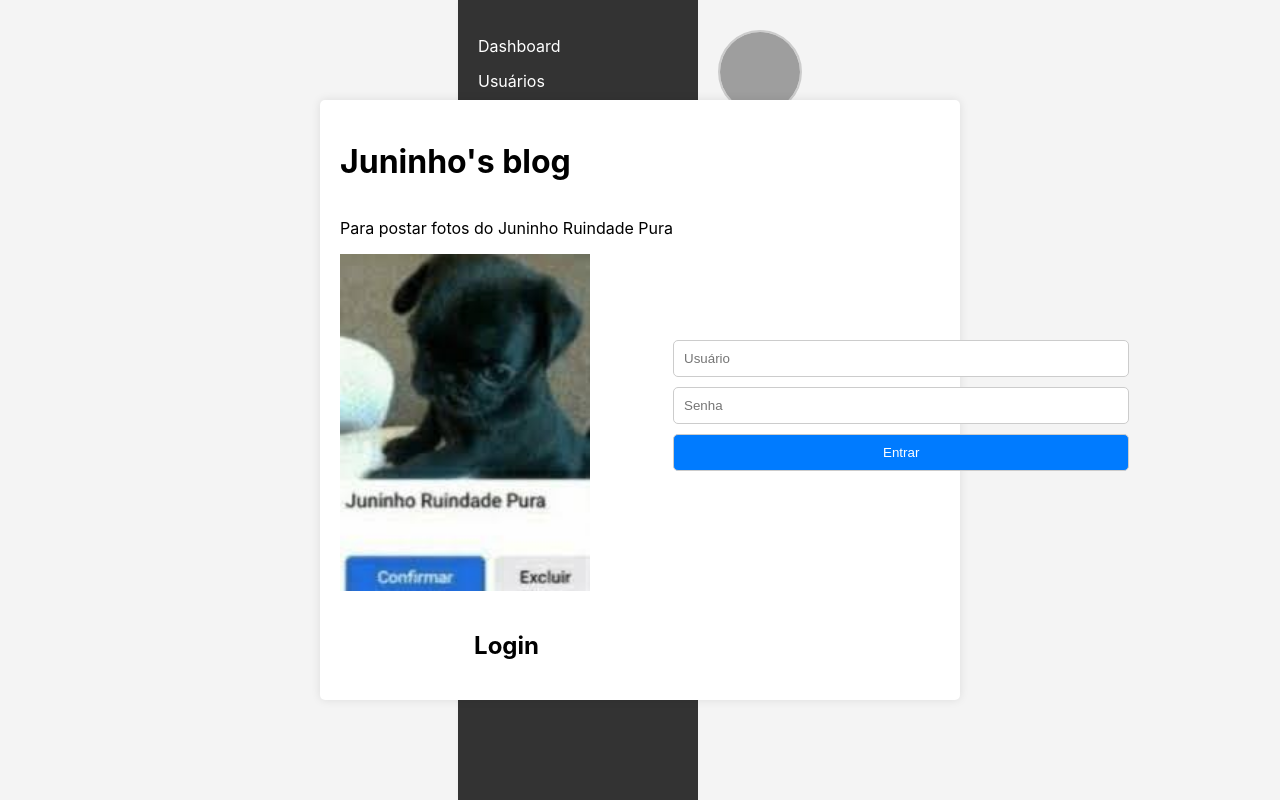
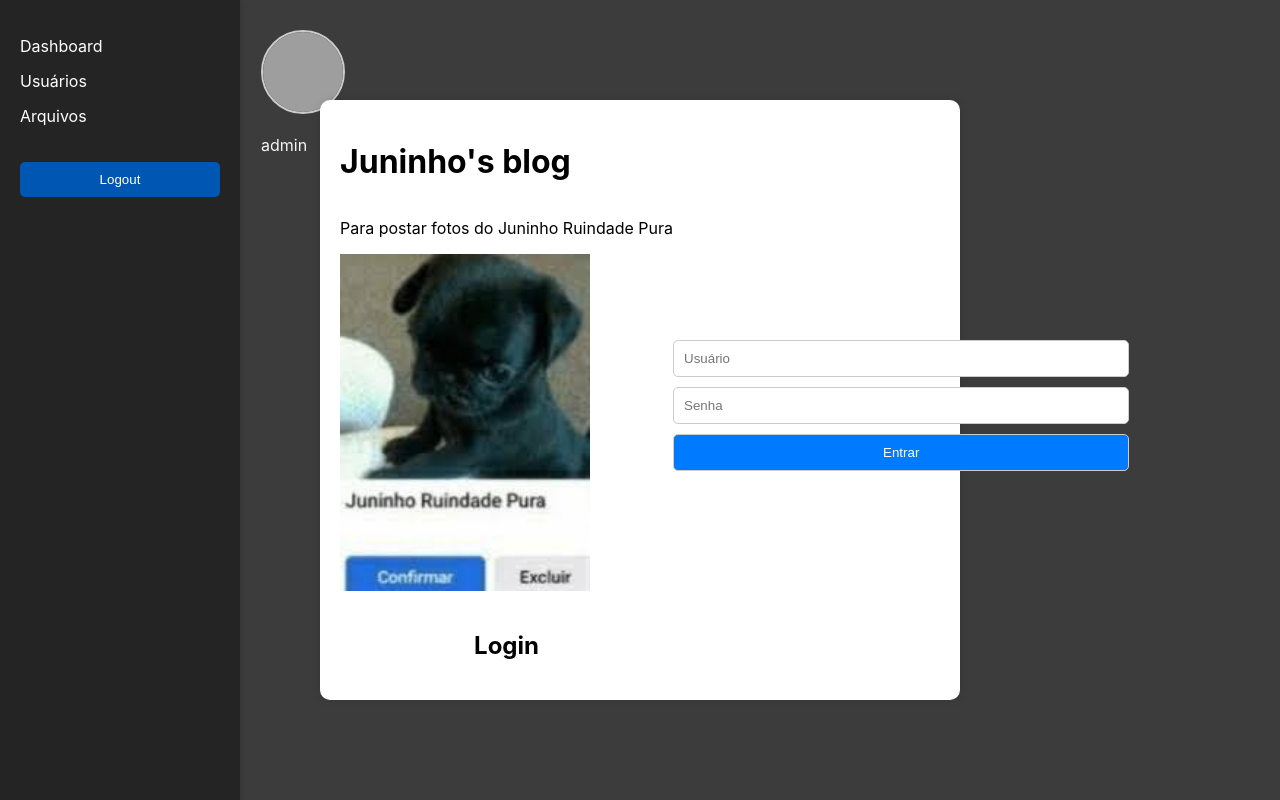
Before and after one commit to JuniorCarvalho18/Projeto-Extra-Dev-Web, a React (Create React App) app in the folder app-login/frontend/: page /login in a window 1280 px wide. Built offline with nearby package versions, Linux system fonts and the light colour scheme; sample sign-in values are in the browser's storage.

Commit message:
Just Juninho

```diff
--- a/app-login/frontend/src/App.css
+++ b/app-login/frontend/src/App.css
@@ -14,7 +14,7 @@
 }
 
 .App-header {
-  background-color: #282c34;
+  background-color: rgb(60, 60, 60);
   min-height: 100vh;
   display: flex;
   flex-direction: column;
--- a/app-login/frontend/src/components/Login.jsx
+++ b/app-login/frontend/src/components/Login.jsx
@@ -49,7 +49,7 @@ function Login({ updateAuthStatus }) {
 		<div className="login-container">
 			<h1 id="Titulo">Juninho's blog</h1>
 			<p>Para postar fotos do Juninho Ruindade Pura</p>
-			<img src="/Juninho.jfif" alt="Logo" className="logo" /> {/* Adiciona a imagem */}
+			<img src="/Juninho.jfif" alt="Logo" className="logo" />
 			<h2>Login</h2>
 			<form onSubmit={handleSubmit}>
 				<input
--- a/app-login/frontend/src/components/NotFound.jsx
+++ b/app-login/frontend/src/components/NotFound.jsx
@@ -4,6 +4,7 @@ import { Link } from "react-router-dom";
 function NotFound() {
 	return (
 		<div style={{ textAlign: "center", marginTop: "100px" }}>
+			<img src="/robot-error-message-page-not-found.png" alt="Not Found" style={{ width: "500px", height: "300px" }} />
 			<h1>404 - Página Não Encontrada</h1>
 			<p>A página que você procura não existe ou foi removida.</p>
 			<Link to="/">Voltar para o Login</Link>
--- a/app-login/frontend/src/components/UserList.jsx
+++ b/app-login/frontend/src/components/UserList.jsx
@@ -43,7 +43,9 @@ function UserList() {
 	return (
 		<div>
 			<h2>Lista de Usuários</h2>
-			<Link to="/users/new">Novo Usuário</Link>
+			<button>
+				<Link id="Nuser" to="/users/new">Novo Usuário</Link>
+			</button>
 			<ul>
 				{users.map(user => (
 					<li key={user.id}>
--- a/app-login/frontend/src/index.css
+++ b/app-login/frontend/src/index.css
@@ -1,16 +1,15 @@
 /* Estilos globais */
 body {
-	margin: 0;
+	margin: 0 241px;
 	font-family: -apple-system, BlinkMacSystemFont, 'Segoe UI', 'Roboto', 'Oxygen',
 		'Ubuntu', 'Cantarell', 'Fira Sans', 'Droid Sans', 'Helvetica Neue',
 		sans-serif;
 	-webkit-font-smoothing: antialiased;
 	-moz-osx-font-smoothing: grayscale;
-	display: flex;
 	justify-content: center;
 	align-items: center;
 	height: 100vh;
-	background-color: #f4f4f4;
+	background-color: rgb(60, 60, 60);
 }
 
 code {
@@ -27,8 +26,9 @@ code {
     flex-wrap: wrap;
 	justify-content: center;
 	padding: 20px;
+	color: black;
 	background-color: #fff;
-	border-radius: 5px;
+	border-radius: 10px;
 	box-shadow: 0 0 10px rgba(0, 0, 0, 0.1);
 	text-align: center;
   position: absolute; /* Posicionamento absoluto */
@@ -57,12 +57,22 @@ button {
 	background-color: #007bff;
 	color: #fff;
 	cursor: pointer;
+	text-decoration: none;
 }
 
 button:hover {
 	background-color: #0056b3;
 }
-
+a{
+	color: #007bff;
+}
+a:hover{
+	color: #0056b3;
+}
+#Nuser{
+	color: #fff;
+	text-decoration: none;
+}
 /* Layout principal */
 .app-container {
 	display: flex;
@@ -71,9 +81,13 @@ button:hover {
 
 /* Sidebar */
 .sidebar {
+	position: fixed;
+    top: 0;
+    left: 0;
+	height: 100vh;
 	width: 200px; /* Largura fixa para o Sidebar */
-	background-color: #333; /* Cor de fundo */
-	color: white; /* Cor do texto */
+	background-color: rgb(30, 30, 30, 0.8);
+	color: #f4f4f4; /* Cor do texto */
 	padding: 20px;
 	box-shadow: 2px 0 5px rgba(0, 0, 0, 0.1); /* Sombra à direita */
   order: 0; /* Coloca o Sidebar à esquerda */
@@ -94,7 +108,7 @@ button:hover {
 }
 
 .sidebar button {
-	background-color: #dc3545; /* Cor do botão de logout */
+	background-color: #0056b3; /* Cor do botão de logout */
 	color: white;
 	border: none;
 	padding: 10px;
@@ -104,14 +118,15 @@ button:hover {
 }
 
 .sidebar button:hover {
-	background-color: #c82333; /* Cor do botão ao passar o mouse */
+	background-color: #002e5f; /* Cor do botão ao passar o mouse */
 }
 
 /* Conteúdo principal */
 .content {
+	color: #f4f4f4;
+	padding: 20px;
 	flex: 1; /* Ocupa o restante do espaço */
-	padding: 20px;
-	background-color: #f4f4f4; /* Cor de fundo do conteúdo */
+	background-color: rgba(60, 60, 60); /* Cor de fundo do conteúdo */
 }
 
 .user-photo {
```
Also changed, not shown: app-login/frontend/public/robot-error-message-page-not-found.png (added), 2 other files (tests, documents, lock files or other folders).
